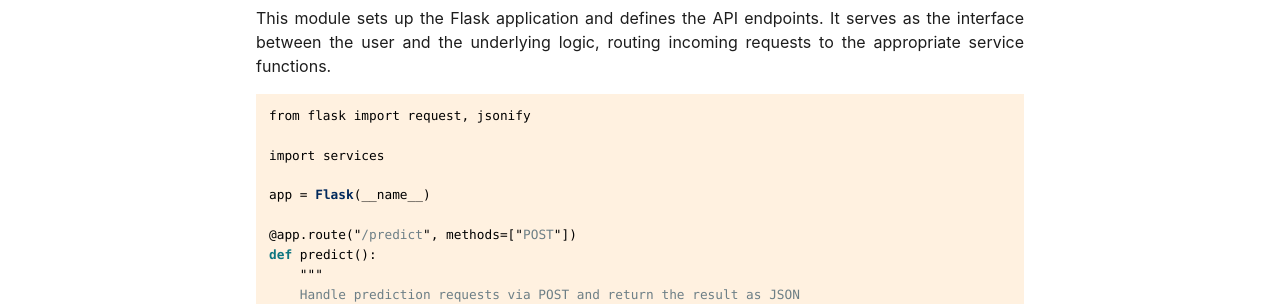
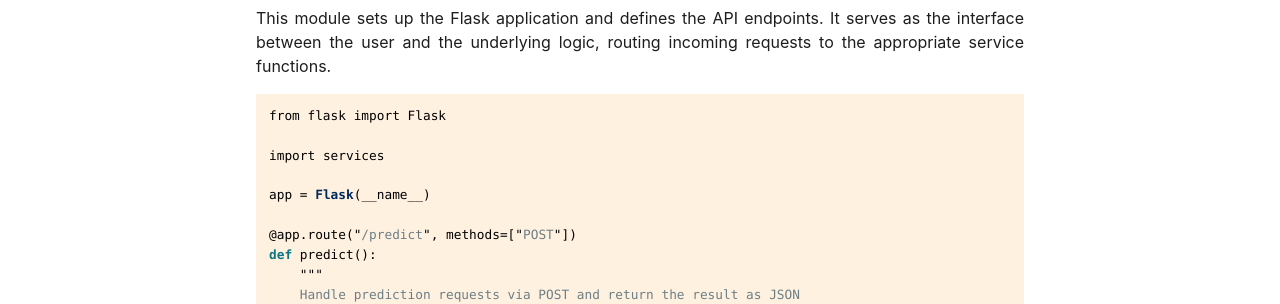
Before and after one commit to mark-hobbs/mark-hobbs.github.io, a Jekyll site: the page built from _posts/2025-04-15-model-deployment.md, in a window 1280 px wide and 900 px high, scrolled down 833 px. Shown: the part 152-456 px from the top of the window. Built offline with Jekyll 4.4.1, drawn with Linux system fonts in a browser that asks for light colours.

Commit message:
General updates

````diff
--- a/_posts/2025-04-15-model-deployment.md
+++ b/_posts/2025-04-15-model-deployment.md
@@ -36,7 +36,7 @@ run.py                 # Entry point
 This module sets up the Flask application and defines the API endpoints. It serves as the interface between the user and the underlying logic, routing incoming requests to the appropriate service functions.
 
 ```python
-from flask import request, jsonify
+from flask import Flask
 
 import services
 
````
